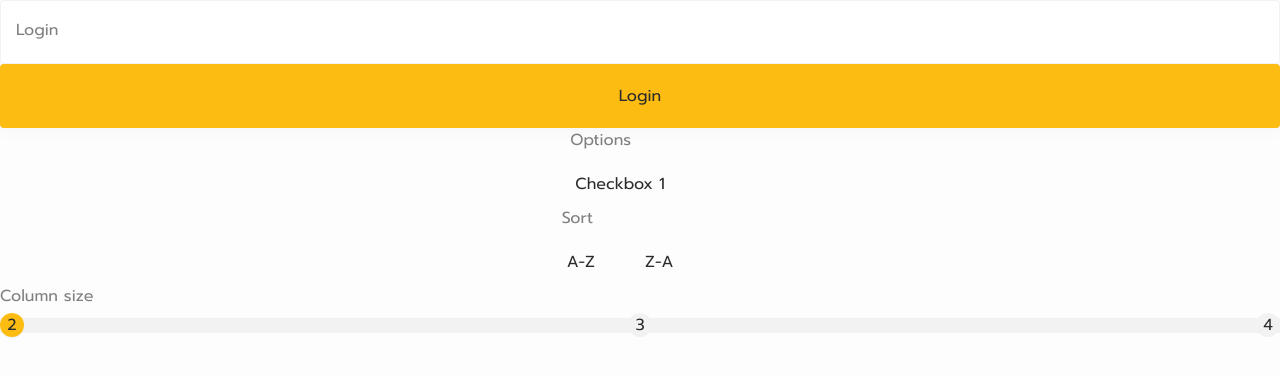
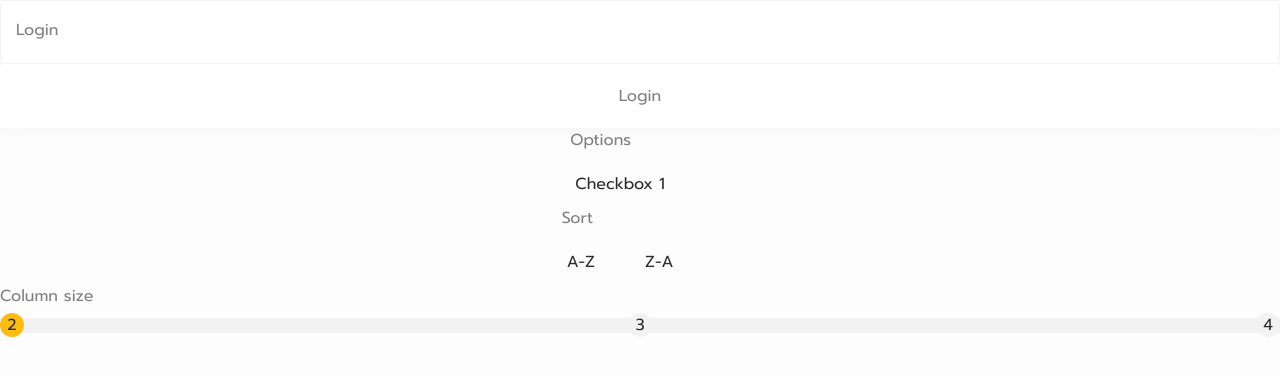
Before and after one commit to shufisyahida/finnplay_game, a Next.js app: page / in a window 1280 px wide. Shown: the top 376 px of the page. Built offline with nearby package versions, Linux system fonts and the light colour scheme.

Commit message:
reset button

```diff
--- a/src/components/Button.module.css
+++ b/src/components/Button.module.css
@@ -9,15 +9,35 @@
   width: 100%;
   height: 6.4rem;
 
-  background: var(--color-yellow);
+  font-size: 1.6rem;
+  font-family: var(--font-prompt);
 
-  box-shadow: 0rem -0.2rem 1.8rem rgba(128, 128, 128, 0.1);
   border-radius: 0.4rem;
   border-width: 0px;
+}
 
+.default {
+  background: #ffffff;
+  box-shadow: 0px -2px 18px rgba(128, 128, 128, 0.1);
+  color: #808080;
+}
+
+.default:hover {
+  background: #ffffff;
+  box-shadow: 0px 0px 4px rgba(128, 128, 128, 0.06);
+  color: #2b2b2b;
+}
+
+.default:active {
+  background: #fdfdfd;
+  box-shadow: 0px 0px 4px rgba(128, 128, 128, 0.06);
+  color: #2b2b2b;
+}
+
+.primary {
+  background: var(--color-yellow);
+  box-shadow: 0rem -0.2rem 1.8rem rgba(128, 128, 128, 0.1);
   color: var(--color-black);
-  font-size: 1.6rem;
-  font-family: var(--font-prompt);
 }
 
 .loading {
--- a/src/components/Button.tsx
+++ b/src/components/Button.tsx
@@ -5,13 +5,20 @@ import Image from "next/image";
 export default function Button({
   children,
   isLoading,
+  buttonType = "default",
   ...buttonProps
-}: { isLoading?: boolean } & React.DetailedHTMLProps<
+}: {
+  isLoading?: boolean;
+  buttonType: "default" | "primary";
+} & React.DetailedHTMLProps<
   React.ButtonHTMLAttributes<HTMLButtonElement>,
   HTMLButtonElement
 >) {
   return (
-    <button className={styles.button} {...buttonProps}>
+    <button
+      className={`${styles.button} ${styles[buttonType]}`}
+      {...buttonProps}
+    >
       {isLoading ? (
         <Image
           className={styles.loading}
```
